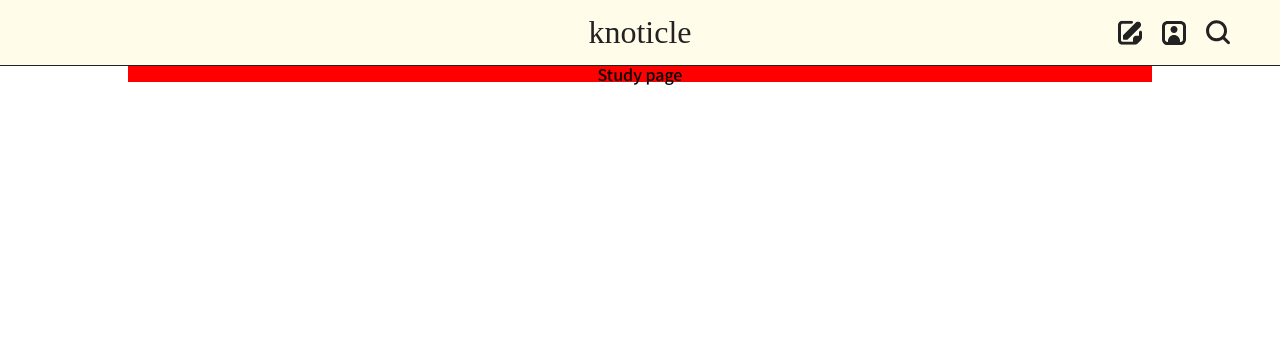
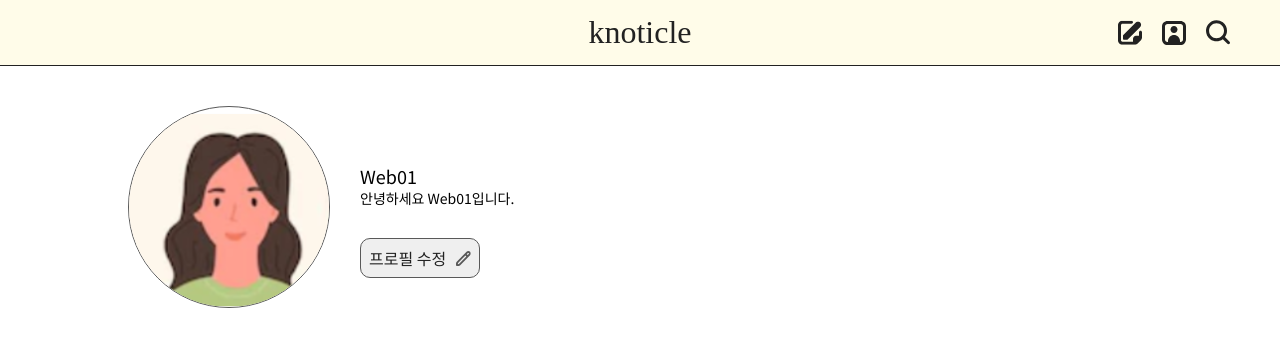
Before and after one commit to boostcampwm-2022/web01-knoticle, a Next.js app in the folder frontend/: page /study in a window 1280 px wide. Shown: the top 346 px of the page. Built offline with nearby package versions, Linux system fonts and the light colour scheme; a web font is replaced by a local one.

Commit message:
feat: 유저 프로필 컴포넌트 - #27

```diff
--- a/frontend/components/study/UserProfile.tsx
+++ /dev/null
@@ -1,3 +0,0 @@
-export default function UserProfile() {
-  return <div>UserProfile</div>;
-}
--- /dev/null
+++ b/frontend/components/study/UserProfile/index.tsx
@@ -0,0 +1,29 @@
+import Image from 'next/image';
+
+import Edit from '../../../assets/ico_edit.svg';
+import User1 from '../../../assets/ico_user1.svg';
+import { TextLinkMedium } from '../../../styles/common';
+import {
+  ProfileEditButton,
+  Userdesciprtion,
+  USerDetialGroup,
+  Username,
+  UserProfileWrapper,
+  UserThumbnail,
+} from './styeld';
+
+export default function UserProfile() {
+  return (
+    <UserProfileWrapper>
+      <UserThumbnail src={User1} alt="User1" />
+      <USerDetialGroup>
+        <Username>Web01</Username>
+        <Userdesciprtion>안녕하세요 Web01입니다.</Userdesciprtion>
+        <ProfileEditButton type="button">
+          <TextLinkMedium>프로필 수정</TextLinkMedium>
+          <Image src={Edit} alt="profile_edit" />
+        </ProfileEditButton>
+      </USerDetialGroup>
+    </UserProfileWrapper>
+  );
+}
--- /dev/null
+++ b/frontend/components/study/UserProfile/styeld.tsx
@@ -0,0 +1,44 @@
+import Image from 'next/image';
+
+import styled from 'styled-components';
+
+import { TextLarge, TextMedium, TextSmall } from '../../../styles/common';
+
+export const UserProfileWrapper = styled.div`
+  width: 100%;
+  margin: 40px 0 20px;
+  display: flex;
+  align-items: flex-end;
+  /* justify-content: flex-start; */
+`;
+
+export const UserThumbnail = styled(Image)`
+  width: 200px;
+  height: 200px;
+  border-radius: 100%;
+  border: 1px solid var(--grey-01-color);
+`;
+
+export const USerDetialGroup = styled.div`
+  display: flex;
+  flex-direction: column;
+  margin-left: 30px;
+  /* background-color: red; */
+`;
+
+export const Username = styled(TextLarge)``;
+
+export const Userdesciprtion = styled(TextSmall)``;
+
+export const ProfileEditButton = styled.button`
+  width: 120px;
+  height: 40px;
+  display: flex;
+  justify-content: space-between;
+  align-items: center;
+  padding: 4px 8px;
+  border-radius: 10px;
+  border: 1px solid var(--grey-01-color);
+  margin: 30px 0 30px;
+  cursor: pointer;
+`;
--- a/frontend/pages/study.tsx
+++ b/frontend/pages/study.tsx
@@ -1,11 +1,14 @@
 import GNB from '../components/common/GNB';
+import UserProfile from '../components/study/UserProfile';
 import { FlexCenterPositioner } from '../styles/layout';
 
 export default function Study() {
   return (
     <>
       <GNB />
-      <FlexCenterPositioner>Study page</FlexCenterPositioner>
+      <FlexCenterPositioner>
+        <UserProfile />
+      </FlexCenterPositioner>
     </>
   );
 }
--- a/frontend/styles/layout.ts
+++ b/frontend/styles/layout.ts
@@ -11,5 +11,4 @@ export const FlexCenterPositioner = styled(FlexCenter)`
   left: 0;
   right: 0;
   margin: auto;
-  background-color: red;
 `;
```
Also changed, not shown: frontend/assets/ico_edit.svg (added), frontend/assets/ico_user1.svg (added).
